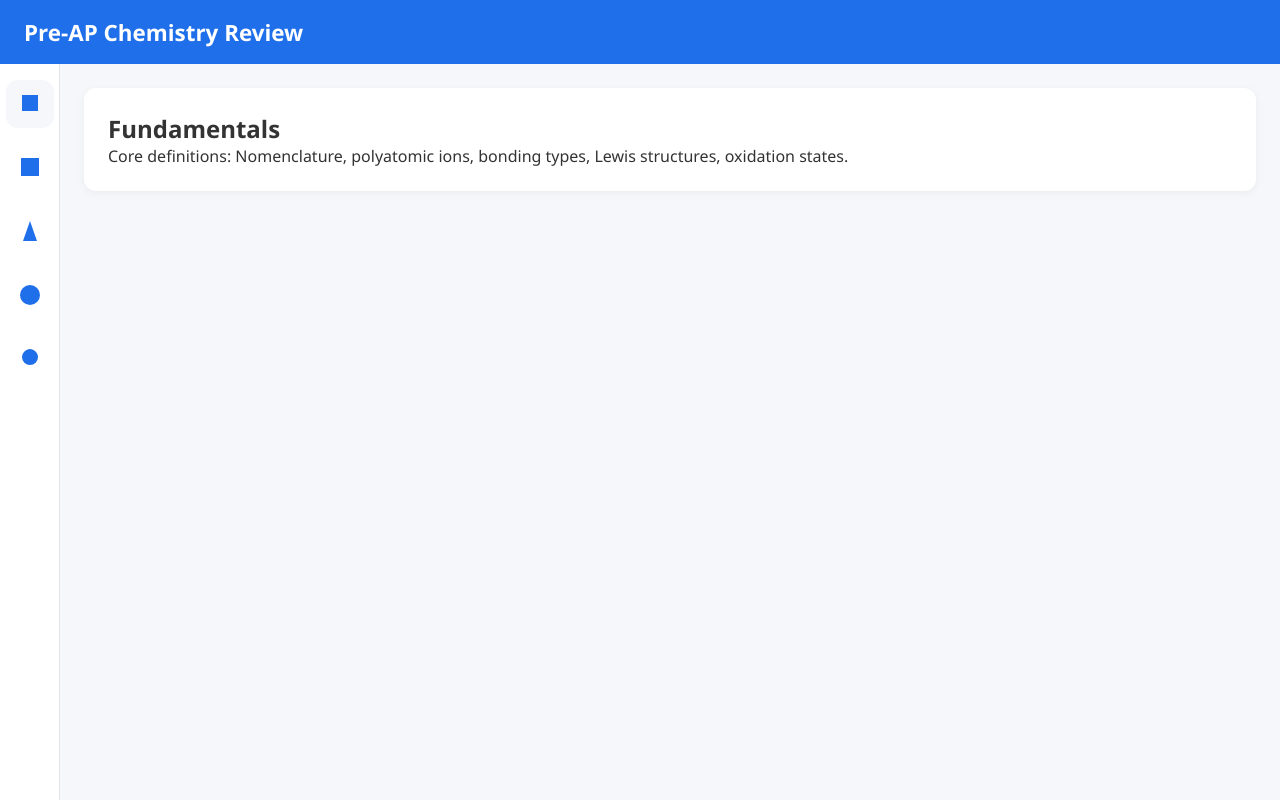
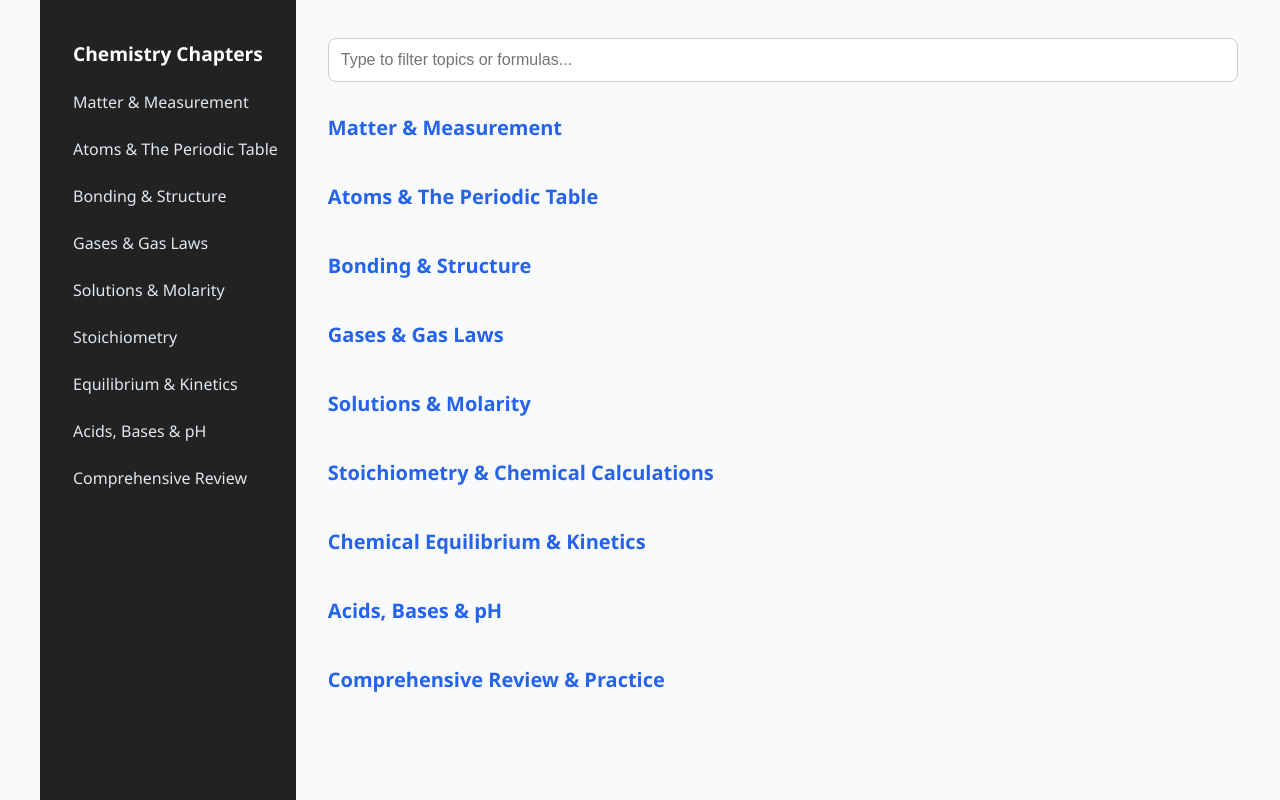
Before and after one commit to KiloCharlie2375/chemstudyguidev2, a plain HTML site: page index.html in a window 1280 px wide. Drawn offline with Linux system fonts and the light colour scheme.

Commit message:
Update index.html

```diff
--- a/index.html
+++ b/index.html
@@ -5,209 +5,108 @@
   <title>Pre-AP Chemistry Final Review</title>
   <meta name="viewport" content="width=device-width, initial-scale=1.0">
   <style>
-    :root {
-      --color-bg: #f5f7fa;
-      --color-card: #ffffff;
-      --color-primary: #1f6feb;
-      --color-text: #333333;
-      --color-muted: #5f6c7b;
-      --radius: 12px;
-      --transition: 0.4s;
-      --nav-width: 60px;
-    }
-    * { box-sizing: border-box; margin:0; padding:0; }
-    body {
-      font-family: 'Segoe UI', sans-serif;
-      background: var(--color-bg);
-      color: var(--color-text);
-      display: grid;
-      grid-template-rows: 64px 1fr;
-      height: 100vh;
-      overflow: hidden;
-    }
-    header {
-      grid-row: 1;
-      background: var(--color-primary);
-      display: flex;
-      align-items: center;
-      padding: 0 1.5rem;
-      color: #fff;
-    }
-    header h1 { font-size: 1.4rem; flex:1; }
-    main {
-      grid-row: 2;
-      display: grid;
-      grid-template-columns: var(--nav-width) 1fr;
-      overflow: hidden;
-    }
-    nav {
-      background: #fff;
-      border-right: 1px solid #e1e4e8;
-      display: flex;
-      flex-direction: column;
-      align-items: center;
-      padding-top: 1rem;
-    }
-    nav button {
-      background: none;
-      border: none;
-      width: 48px;
-      height: 48px;
-      margin-bottom: 1rem;
-      cursor: pointer;
-      transition: background var(--transition);
-      border-radius: var(--radius);
-    }
-    nav button:hover,
-    nav button.active { background: var(--color-bg); }
-    nav button svg { fill: var(--color-primary); width:24px; height:24px; }
-    .content {
-      padding: 1.5rem;
-      overflow-y: auto;
-    }
-    .intro {
-      background: var(--color-card);
-      padding: 1.5rem;
-      border-radius: var(--radius);
-      box-shadow: 0 2px 8px rgba(0,0,0,0.05);
-      margin-bottom: 1.5rem;
-    }
-    .accordion {
-      background: var(--color-card);
-      border-radius: var(--radius);
-      margin-bottom: 1rem;
-      box-shadow: 0 1px 4px rgba(0,0,0,0.06);
-      overflow: hidden;
-    }
-    .accordion button {
-      width: 100%;
-      border: none;
-      background: var(--color-muted);
-      color: #fff;
-      padding: 0.75rem 1rem;
-      text-align: left;
-      font-size: 1rem;
-      cursor: pointer;
-      outline: none;
-      transition: background var(--transition);
-    }
-    .accordion button:hover { background: var(--color-primary); }
-    .accordion .panel {
-      max-height: 0;
-      padding: 0 1rem;
-      background: var(--color-card);
-      transition: max-height var(--transition) ease;
-    }
-    .accordion .panel p,
-    .accordion .panel ul {
-      margin: 0.75rem 0;
-      font-size: 0.9rem;
-      color: var(--color-text);
-    }
-    @media (max-width: 768px) {
-      main { grid-template-columns: 1fr; }
-      nav { flex-direction: row; border-right: none; border-bottom:1px solid #e1e4e8; padding-bottom:0; }
-      nav button { margin:0 .5rem; }
+    body { margin:0; font-family:Segoe UI,Arial,sans-serif; background:#f8fafc; color:#222; }
+    .main-container { display:flex; max-width:1200px; margin:0 auto; min-height:100vh; }
+    nav { background:#222; color:#fff; min-width:230px; padding:24px 0; }
+    nav h2 { text-align:center; font-size:1.2rem; margin-bottom:16px; }
+    nav ul { list-style:none; padding:0; }
+    nav ul li { margin:9px 0; }
+    nav ul li a { color:#e0e7ef; text-decoration:none; padding:8px 18px; display:block; border-radius:8px; }
+    nav ul li a:hover, nav ul li.active a { background:#2563eb; color:#fff; }
+    .content { flex:1; padding:38px 28px 30px 32px; }
+    .chapter { margin-bottom:42px; }
+    .chapter h2 { font-size:1.25rem; margin-bottom:8px; color:#2563eb; }
+    .collapsible { background:#e0e7ef; color:#111; cursor:pointer; padding:13px 20px; width:100%; border:none; text-align:left; font-size:1.06rem; border-radius:8px; margin-bottom:7px; font-weight:600; }
+    .active, .collapsible:hover { background:#bfdbfe; }
+    .chapter-content { padding:10px 22px; max-height:0; overflow:hidden; background:#f1f5f9; border-radius:0 0 10px 10px; transition:max-height 0.36s; }
+    ul,ol { margin:8px 0 8px 15px; }
+    code,.mono { font-family:Consolas,monospace; background:#f3f4f6; padding:2px 5px; border-radius:4px; }
+    .searchbox { margin-bottom:32px; width:100%; }
+    .searchbox input { width:100%; padding:12px; font-size:1rem; border-radius:8px; border:1px solid #ccc; }
+    details summary { cursor:pointer; font-weight:500; margin:6px 0; }
+    details[open] summary { color:#2563eb; }
+    @media (max-width:900px) {
+      .main-container { flex-direction:column; }
+      nav { min-width:0; width:100%; padding:10px 0; }
+      .content { padding:15px 3vw; }
     }
   </style>
 </head>
 <body>
-  <header>
-    <h1>Pre-AP Chemistry Review</h1>
-  </header>
-  <main>
+<div class="main-container">
   <nav>
-      <button id="tab-fund" class="active" title="Fundamentals"><svg viewBox="0 0 24 24"><path d="M4 4h16v16H4z"/></svg></button>
-      <button id="tab-calc" title="Calculations"><svg viewBox="0 0 24 24"><path d="M3 3h18v18H3z"/></svg></button>
-      <button id="tab-states" title="States & Solutions"><svg viewBox="0 0 24 24"><path d="M12 2l7 20H5z"/></svg></button>
-      <button id="tab-eq" title="Kinetics & Equilibrium"><svg viewBox="0 0 24 24"><path d="M12 2a10 10 0 100 20 10 10 0 000-20z"/></svg></button>
-      <button id="tab-acid" title="Acid/Base"><svg viewBox="0 0 24 24"><path d="M12 2C8 2 4 6 4 10a8 8 0 0016 0c0-4-4-8-8-8z"/></svg></button>
+    <h2>Chemistry Chapters</h2>
+    <ul>
+      <li><a href="#matter">Matter & Measurement</a></li>
+      <li><a href="#atoms">Atoms & The Periodic Table</a></li>
+      <li><a href="#bonding">Bonding & Structure</a></li>
+      <li><a href="#gases">Gases & Gas Laws</a></li>
+      <li><a href="#solutions">Solutions & Molarity</a></li>
+      <li><a href="#stoich">Stoichiometry</a></li>
+      <li><a href="#equilibrium">Equilibrium & Kinetics</a></li>
+      <li><a href="#acids">Acids, Bases & pH</a></li>
+      <li><a href="#review">Comprehensive Review</a></li>
+    </ul>
   </nav>
-    <section class="content">
-      <!-- Fundamentals Tab -->
-      <div id="fund" class="tab-content">
-        <div class="intro">
-          <h2>Fundamentals</h2>
-          <p>Core definitions: Nomenclature, polyatomic ions, bonding types, Lewis structures, oxidation states.</p>
+  <div class="content">
+    <div class="searchbox">
+      <input type="text" id="searchInput" placeholder="Type to filter topics or formulas...">
     </div>
-        <!-- Accordions omitted for brevity -->
+    <!-- Chapters with collapsible sections -->
+    <!-- Matter & Measurement -->
+    <div class="chapter" id="matter">
+      <h2>Matter & Measurement</h2>
+      <!-- Collapsibles and content here -->
     </div>
-      <!-- Calculations Tab -->
-      <div id="calc" class="tab-content" style="display:none;">
-        <div class="intro">
-          <h2>Calculations</h2>
-          <p>Essential calculation tools: molar mass, unit conversions, concentration units, stoichiometry, gas laws.</p>
+    <!-- Atoms & Periodic Table -->
+    <div class="chapter" id="atoms">
+      <h2>Atoms & The Periodic Table</h2>
     </div>
-        <div class="accordion">
-          <button>Molar Mass & Unit Conversions</button>
-          <div class="panel">
-            <p>Find molar mass by summing atomic masses from the periodic table. Convert mass ↔ moles ↔ particles ↔ volume (gases).</p>
-            <ul>
-              <li>Mass to moles: n = mass / M</li>
-              <li>Moles to particles: N = n × 6.022×10⁲³</li>
-              <li>Moles to volume (STP): V = n × 22.4 L</li>
-            </ul>
+    <!-- Bonding & Structure -->
+    <div class="chapter" id="bonding">
+      <h2>Bonding & Structure</h2>
     </div>
+    <!-- Gases & Gas Laws -->
+    <div class="chapter" id="gases">
+      <h2>Gases & Gas Laws</h2>
     </div>
-        <div class="accordion">
-          <button>Concentration Units</button>
-          <div class="panel">
-            <ul>
-              <li><b>Molarity (M):</b> mol solute / L solution</li>
-              <li><b>Molality (m):</b> mol solute / kg solvent</li>
-              <li><b>Percent by mass:</b> (mass solute / mass solution) × 100</li>
-              <li><b>Percent by volume:</b> (volume solute / volume solution) × 100</li>
-              <li><b>Mole fraction:</b> X = mol component / total mol</li>
-              <li><b>Dilution:</b> M₁V₁ = M₂V₂</li>
-            </ul>
+    <!-- Solutions & Molarity -->
+    <div class="chapter" id="solutions">
+      <h2>Solutions & Molarity</h2>
     </div>
+    <!-- Stoichiometry -->
+    <div class="chapter" id="stoich">
+      <h2>Stoichiometry & Chemical Calculations</h2>
     </div>
-        <div class="accordion">
-          <button>Stoichiometry</button>
-          <div class="panel">
-            <p>Use balanced equations and mole ratios to relate reactants and products. Key steps:</p>
-            <ol>
-              <li>Balance the equation.</li>
-              <li>Convert given mass or volume to moles.</li>
-              <li>Apply mole ratio.</li>
-              <li>Convert moles back to required units.</li>
-            </ol>
+    <!-- Equilibrium & Kinetics -->
+    <div class="chapter" id="equilibrium">
+      <h2>Chemical Equilibrium & Kinetics</h2>
     </div>
+    <!-- Acids, Bases & pH -->
+    <div class="chapter" id="acids">
+      <h2>Acids, Bases & pH</h2>
     </div>
-        <div class="accordion">
-          <button>Gas Law Calculations</button>
-          <div class="panel">
-            <ul>
-              <li>Ideal Gas Law: PV = nRT (R = 0.0821 L·atm/mol·K)</li>
-              <li>Combined Gas Law: P₁V₁/T₁ = P₂V₂/T₂</li>
-              <li>Partial pressures: Dalton’s Law, P_total = ΣP_i</li>
-              <li>Effusion: Graham’s Law, rate ∝ 1/√M</li>
-            </ul>
+    <!-- Comprehensive Review -->
+    <div class="chapter" id="review">
+      <h2>Comprehensive Review & Practice</h2>
     </div>
   </div>
 </div>
-      <!-- Other Tabs -->
-      <div id="states" class="tab-content" style="display:none;"></div>
-      <div id="eq" class="tab-content" style="display:none;"></div>
-      <div id="acid" class="tab-content" style="display:none;"></div>
-    </section>
-  </main>
 <script>
-    const tabs = ['fund','calc','states','eq','acid'];
-    tabs.forEach(id => {
-      document.getElementById('tab-' + id).addEventListener('click', () => {
-        tabs.forEach(t => {
-          document.getElementById(t).style.display = 'none';
-          document.getElementById('tab-' + t).classList.remove('active');
-        });
-        document.getElementById(id).style.display = 'block';
-        document.getElementById('tab-' + id).classList.add('active');
+  // Collapsible sections
+  document.querySelectorAll(".collapsible").forEach(btn => {
+    btn.addEventListener("click", function () {
+      this.classList.toggle("active");
+      let content = this.nextElementSibling;
+      if (content.style.maxHeight) content.style.maxHeight = null;
+      else content.style.maxHeight = content.scrollHeight + "px";
     });
   });
-    document.querySelectorAll('.accordion button').forEach(btn => {
-      btn.addEventListener('click', () => {
-        const panel = btn.nextElementSibling;
-        panel.style.maxHeight = panel.style.maxHeight ? null : panel.scrollHeight + 'px';
+  // Search/filter function
+  document.getElementById('searchInput').addEventListener('input', function () {
+    const searchVal = this.value.toLowerCase();
+    document.querySelectorAll('.chapter').forEach(chap => {
+      chap.style.display = chap.innerText.toLowerCase().includes(searchVal) ? '' : 'none';
     });
   });
 </script>
```
Lines whose indentation alone changed are shown as unchanged.
